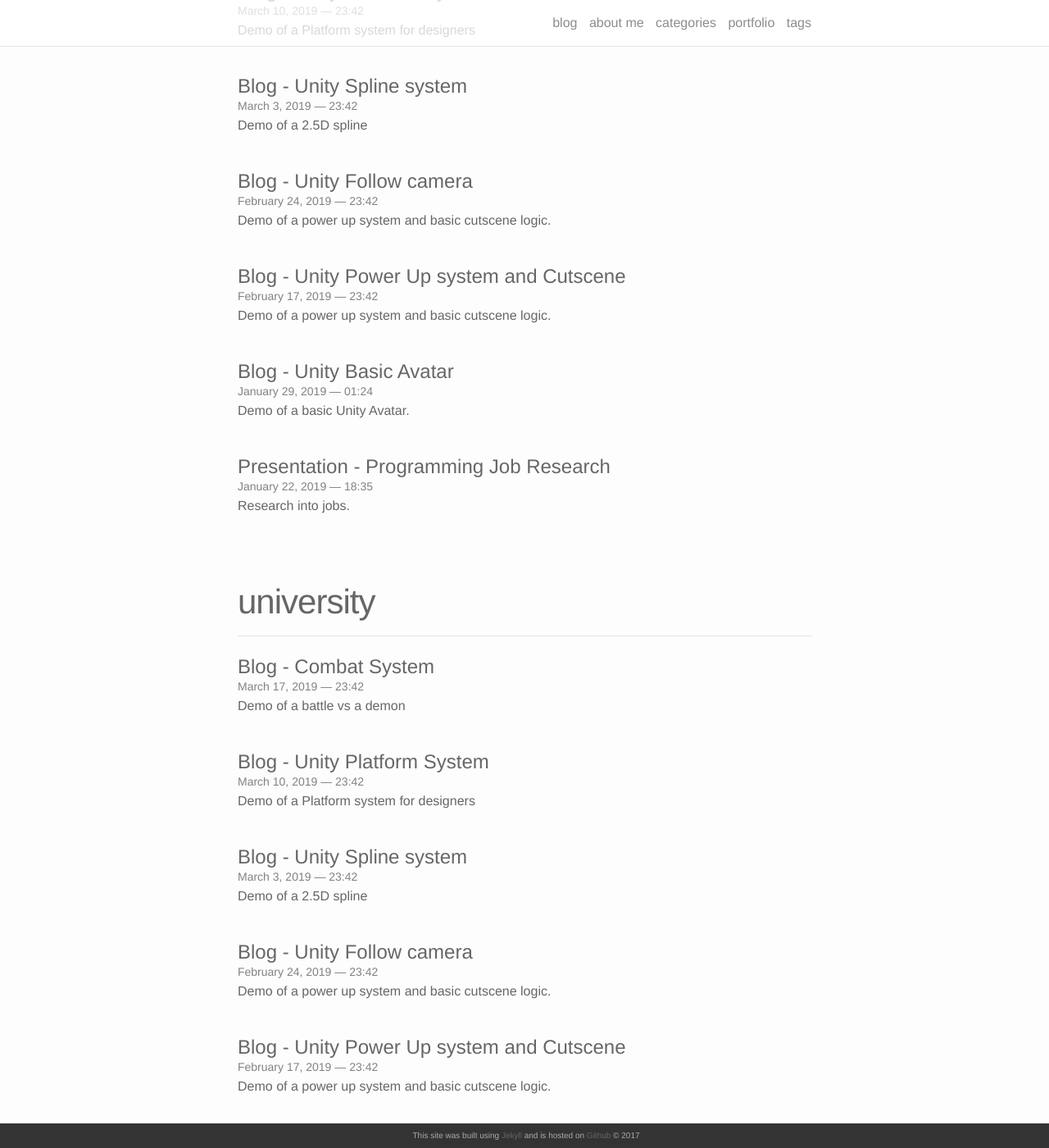
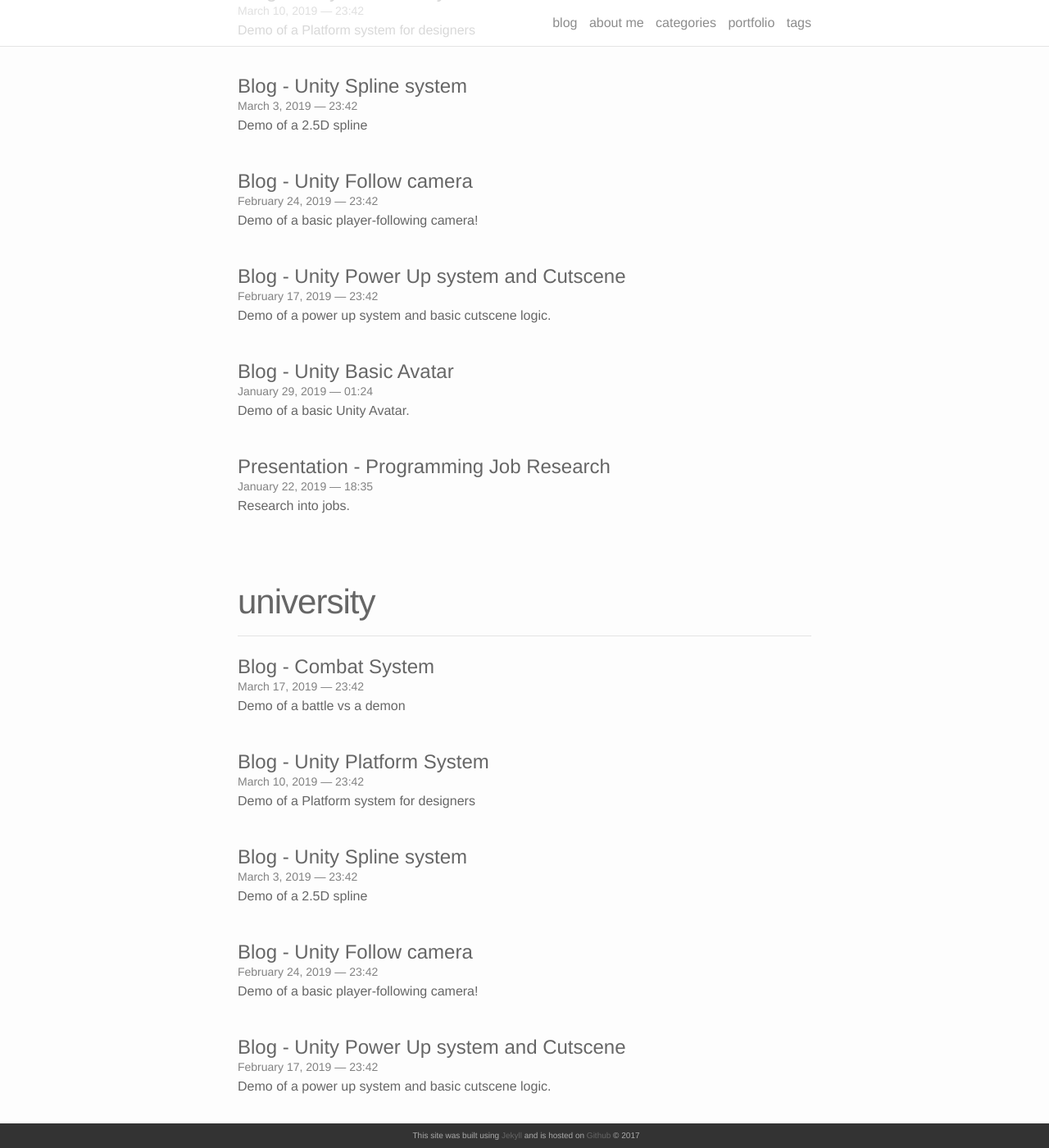
Before and after one commit to SoloMorris/SoloMorris.github.io, a Jekyll site: the page built from tags.md, in a window 1280 px wide and 1400 px high, scrolled down 5624 px. Shown: the whole window at 82% size. Built offline with Jekyll 4.4.1, drawn with Linux system fonts in a browser that asks for light colours; nearby versions of some CDN libraries; some of the changed text lies outside the part shown.

Commit message:
adjusted

```diff
--- a/_posts/2019-02-24-unitycameradevlog.markdown
+++ b/_posts/2019-02-24-unitycameradevlog.markdown
@@ -2,7 +2,7 @@
 layout: post
 title: Blog - Unity Follow camera
 date: 2019-02-24 23:42:00
-description: Demo of a power up system and basic cutscene logic.
+description: Demo of a basic player-following camera!
 category: newbie
 published: true
 tags:
--- a/_posts/2019-03-17-unitycombatdevlog.markdown
+++ b/_posts/2019-03-17-unitycombatdevlog.markdown
@@ -17,7 +17,7 @@ tags:
 <br>
 In the below video I demonstrate the features within a basic combat system. The sword control is mapped to the left bumper and the slime is triggered by entering an area.
 
-[![Fight Video](http://img.youtube.com/vi/g5zNsRblmcs/0.jpg)](https://youtu.be/n0bXz75_yIQ"Unity Gameplay Programming - Combat!")
+[![Fight Video](http://img.youtube.com/vi/g5zNsRblmcs/0.jpg)](https://youtu.be/n0bXz75_yIQ "Unity Gameplay Programming - Combat!")
 
 <br>
 I started on this system as soon as I received the specification. Feeling incredibly inspired by my experience with Devil May Cry 5, I wanted to make a combat system that had options for the player and
```
